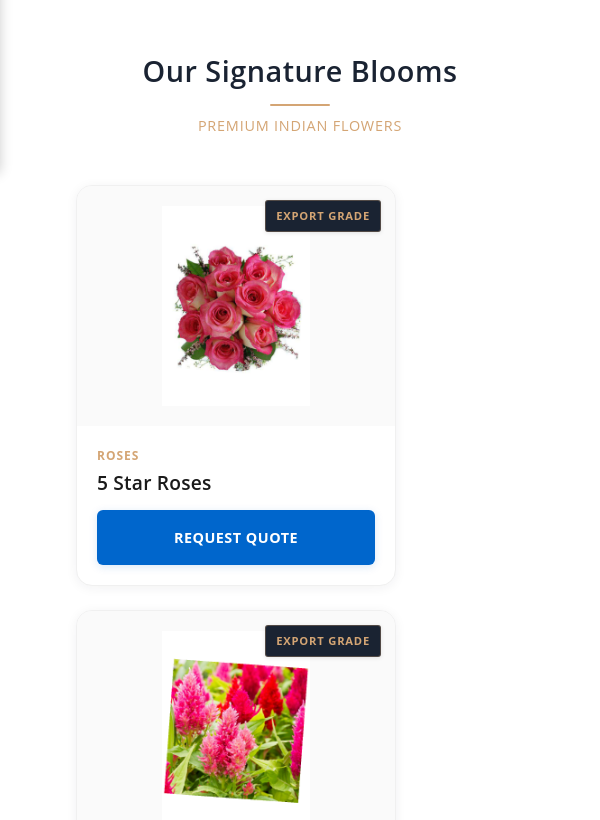
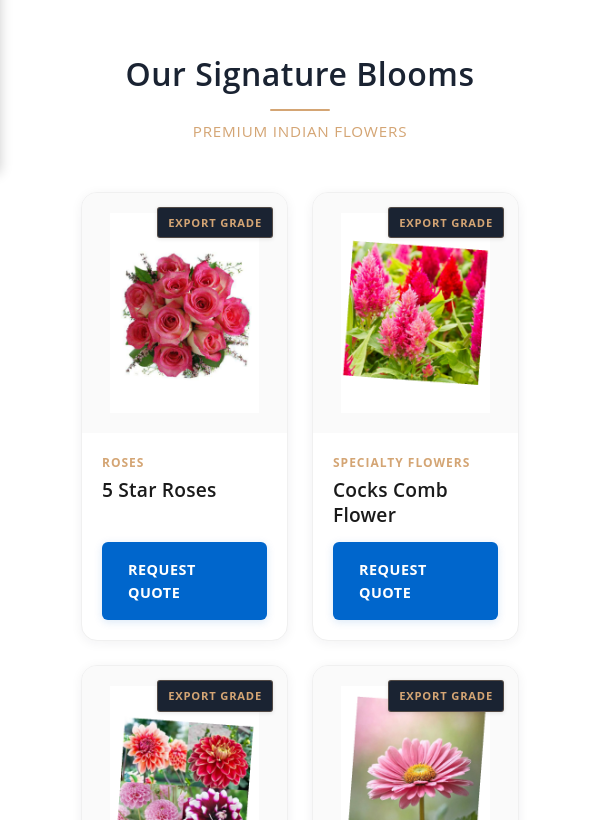
Before and after one commit to karthickraghunath/new, a website: page index.html in a window 600 px wide. Shown: the part 522-1342 px from the top of the page. Drawn offline with Linux system fonts and the light colour scheme.

Commit message:
Update Flower Catalog grid to 5-column desktop layout
- Change desktop grid from 4 to 5 columns: repeat(5, minmax(0, 1fr))
- Increase gap from 30px to 28px for better spacing
- Expand container max-width from 1400px to 1700px (desktop)
- Update grid-template-columns with minmax(0, 1fr) for proper flexibility
- Add responsive breakpoints:
  * Desktop (1024px+): 5 columns, max-width 1700px
  * Tablet (768-1023px): 3 columns, max-width 1400px
  * Small Tablet (480-767px): 2 columns, max-width auto
  * Mobile (<480px): 1 column
- Keep all cards equal width and equal height
- Maintain centered alignment and even distribution
- Preserve white background and heading centering
- No hero/navbar modifications

```diff
--- a/styles/main.css
+++ b/styles/main.css
@@ -618,7 +618,7 @@ section:not(.hero) {
 /* Inner Container - Centered Content */
 .flower-catalog-container {
     width: 100%;
-    max-width: 1400px;
+    max-width: 1700px;
     margin: 0 auto;
     padding: 70px 40px;
 }
@@ -665,8 +665,9 @@ section:not(.hero) {
 
 .flower-grid {
     display: grid;
-    grid-template-columns: repeat(auto-fill, minmax(280px, 1fr));
-    gap: var(--spacing-xl);
+    grid-template-columns: repeat(5, minmax(0, 1fr));
+    gap: 28px;
+    width: 100%;
     position: relative;
     z-index: 2;
 }
--- a/styles/responsive.css
+++ b/styles/responsive.css
@@ -372,6 +372,42 @@
     }
 }
 
+/* Small Tablet: 480px - 767px */
+@media (min-width: 480px) and (max-width: 767.98px) {
+    /* Catalog container - small tablet */
+    .flower-catalog-container {
+        padding: 50px 25px;
+    }
+
+    /* Catalog header - small tablet */
+    .catalog-header {
+        padding: 0;
+        margin-bottom: var(--spacing-xl);
+    }
+
+    .flower-catalog h2 {
+        font-size: 2rem;
+        margin-bottom: 8px;
+        padding-bottom: 12px;
+    }
+
+    .flower-catalog h2::after {
+        width: 60px;
+        height: 2px;
+    }
+
+    .catalog-subtitle {
+        font-size: 0.95rem;
+    }
+
+    /* Grid Column Adjustments - 2 columns small tablet */
+    .flower-grid {
+        grid-template-columns: repeat(2, minmax(0, 1fr));
+        max-width: none;
+        gap: 24px;
+    }
+}
+
 /* Tablet: 768px - 1023px */
 @media (min-width: 768px) and (max-width: 1023.98px) {
     /* Catalog container - tablet */
@@ -400,10 +436,11 @@
         font-size: 1rem;
     }
 
-    /* Grid Column Adjustments - 2 columns tablet */
+    /* Grid Column Adjustments - 3 columns tablet */
     .flower-grid {
-        grid-template-columns: repeat(2, 1fr);
+        grid-template-columns: repeat(3, minmax(0, 1fr));
         max-width: none;
+        gap: 28px;
     }
 
     .flower-card {
@@ -442,11 +479,12 @@
     }
 }
 
-/* Desktop: ≥ 1024px - 4 columns */
+/* Desktop: ≥ 1024px - 5 columns */
 @media (min-width: 1024px) {
     /* Catalog container - desktop */
     .flower-catalog-container {
         padding: 70px 40px;
+        max-width: 1700px;
     }
 
     /* Catalog header - desktop */
@@ -470,11 +508,11 @@
         font-size: 1.1rem;
     }
 
-    /* Grid Column Adjustments - 4 columns desktop */
+    /* Grid Column Adjustments - 5 columns desktop */
     .flower-grid {
-        grid-template-columns: repeat(4, 1fr);
+        grid-template-columns: repeat(5, minmax(0, 1fr));
         max-width: none;
-        gap: var(--spacing-xl);
+        gap: 28px;
     }
 
     .flower-card {
```
